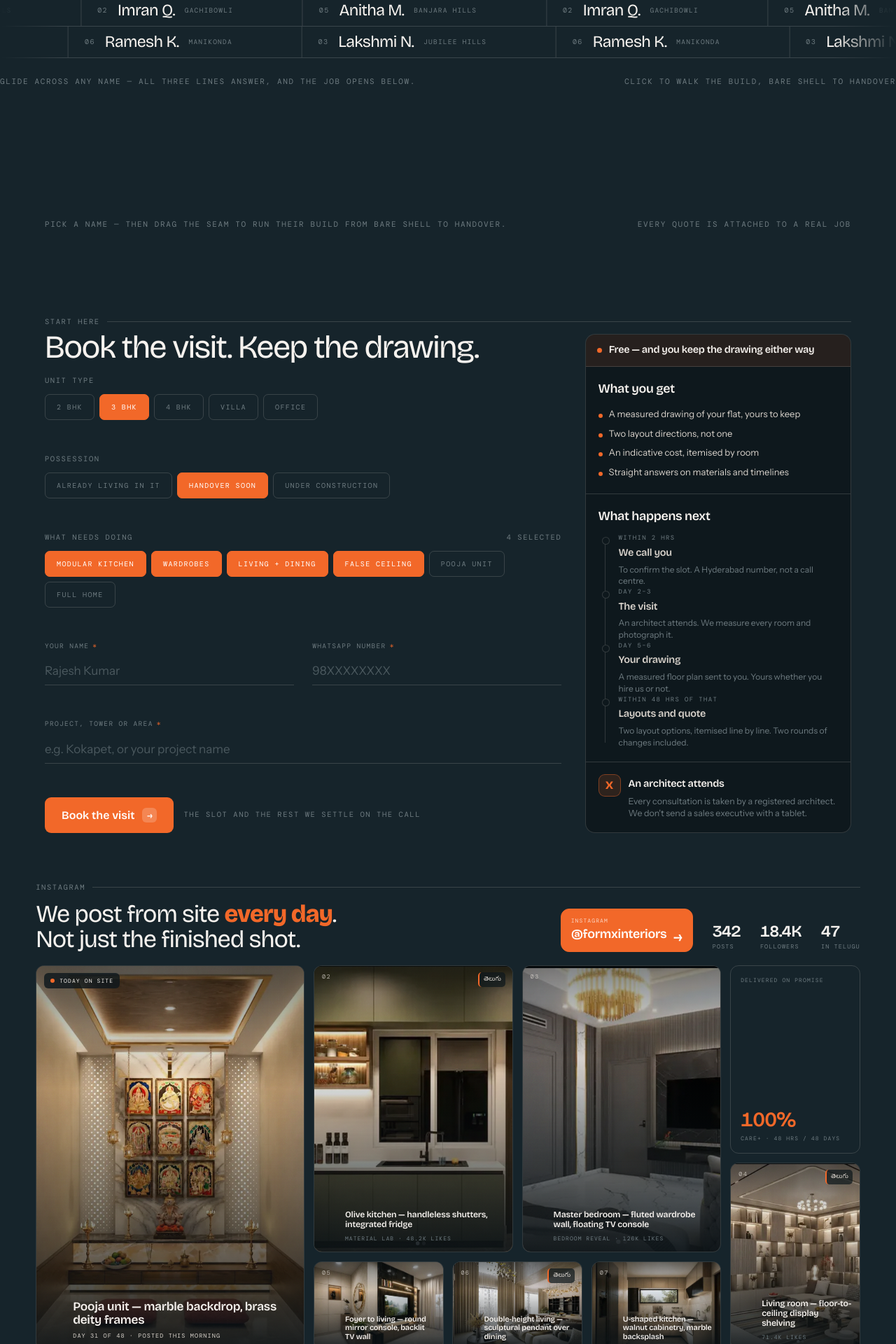
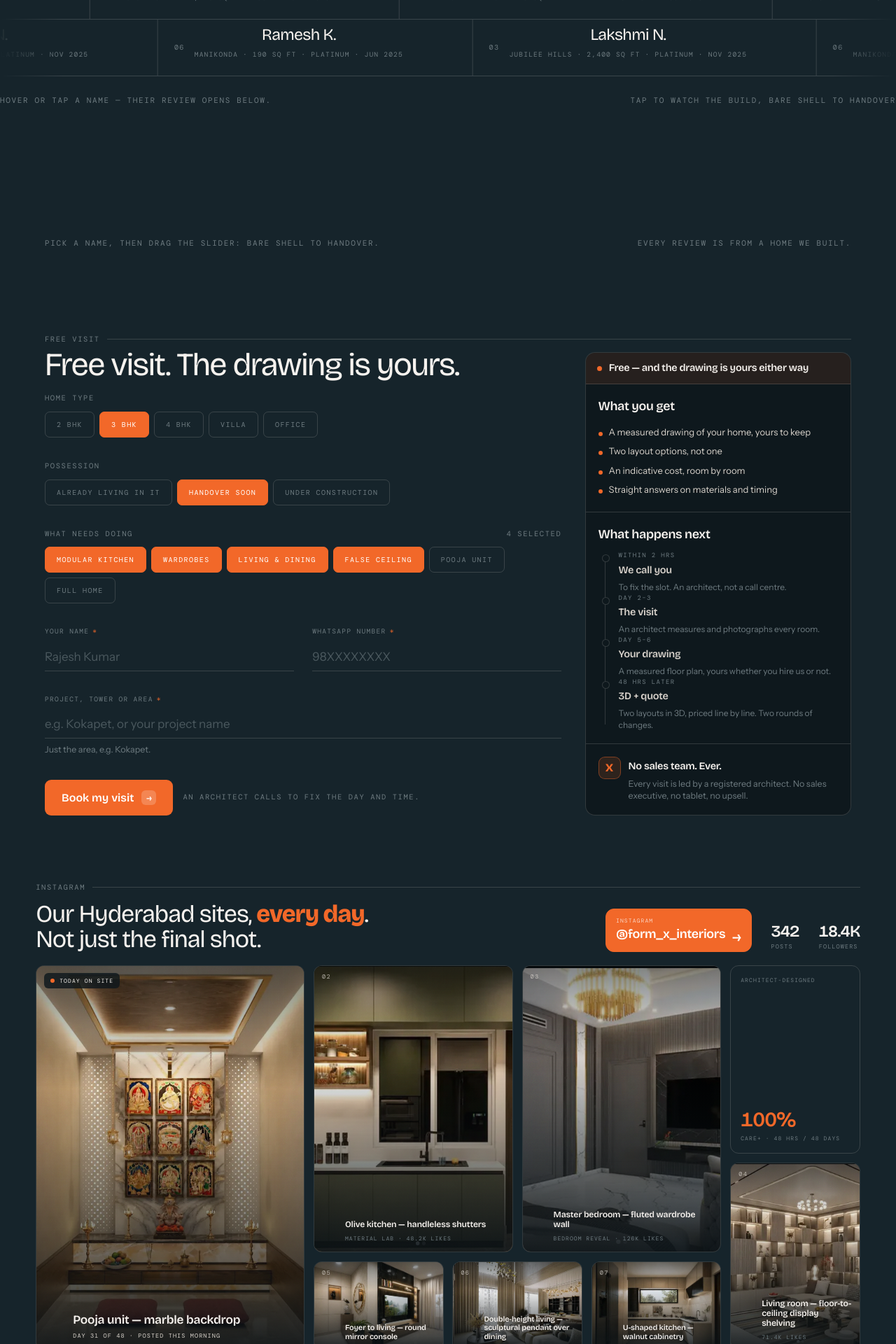
Before and after one commit to Zunasoft/formxinteriors, a Next.js app: page / in a window 1280 px wide. Shown: the part 8700-10620 px from the top of the page at 70% size. Built offline with nearby package versions, Linux system fonts and the light colour scheme.

Commit message:
changes in 11102026

```diff
--- a/components/Contact.css
+++ b/components/Contact.css
@@ -85,6 +85,7 @@
 .fx-contact textarea::placeholder { color: rgba(110, 123, 128, .6) }
 .fx-contact textarea { resize: none; min-height: 46px }
 .fx-contact .ct-two { display: grid; grid-template-columns: 1fr 1fr; gap: 0 26px }
+.fx-contact .ct-help { display: block; margin-top: 7px; font-size: 12.5px; color: var(--slate) }
 .fx-contact .ct-err { color: #E0794D; font-size: 12.5px; display: none }
 .fx-contact .ct-err.on { display: block }
 
--- a/components/Contact.js
+++ b/components/Contact.js
@@ -4,12 +4,12 @@ import "./Contact.css";
 
 const UNITS = ["2 BHK", "3 BHK", "4 BHK", "Villa", "Office"];
 const POSSESSIONS = ["Already living in it", "Handover soon", "Under construction"];
-const SCOPES = ["Modular kitchen", "Wardrobes", "Living + dining", "False ceiling", "Pooja unit", "Full home"];
+const SCOPES = ["Modular kitchen", "Wardrobes", "Living & dining", "False ceiling", "Pooja unit", "Full home"];
 const STAGES = [
-  { when: "Within 2 hrs", what: "We call you", note: "To confirm the slot. A Hyderabad number, not a call centre." },
-  { when: "Day 2–3", what: "The visit", note: "An architect attends. We measure every room and photograph it." },
-  { when: "Day 5–6", what: "Your drawing", note: "A measured floor plan sent to you. Yours whether you hire us or not." },
-  { when: "Within 48 hrs of that", what: "Layouts and quote", note: "Two layout options, itemised line by line. Two rounds of changes included." }
+  { when: "Within 2 hrs", what: "We call you", note: "To fix the slot. An architect, not a call centre." },
+  { when: "Day 2–3", what: "The visit", note: "An architect measures and photographs every room." },
+  { when: "Day 5–6", what: "Your drawing", note: "A measured floor plan, yours whether you hire us or not." },
+  { when: "48 hrs later", what: "3D + quote", note: "Two layouts in 3D, priced line by line. Two rounds of changes." }
 ];
 
 export default function Contact() {
@@ -55,14 +55,14 @@ export default function Contact() {
 
   return (
     <section className="fx-contact" id="book-visit">
-      <div className="ct-eyebrow"><span className="ct-mono">Start here</span></div>
+      <div className="ct-eyebrow"><span className="ct-mono">Free visit</span></div>
       <div className="ct-cols">
         {/* ============ left: the form ============ */}
         <div className="ct-left">
-          <h2 data-split>Book the visit. Keep the drawing.</h2>
+          <h2 data-split>Free visit. The drawing is yours.</h2>
           <div className={`ct-pane${booked ? " ct-out" : ""}`}>
             <div>
-              <div className="ct-glab"><span className="ct-mono">Unit type</span></div>
+              <div className="ct-glab"><span className="ct-mono">Home type</span></div>
               <div className="ct-opts">
                 {UNITS.map((u) => (
                   <button suppressHydrationWarning type="button" key={u} className="ct-opt"
@@ -110,14 +110,15 @@ export default function Contact() {
             <label className="ct-f"><span>Project, tower or area <i>*</i></span>
               <input suppressHydrationWarning type="text" ref={placeRef} placeholder="e.g. Kokapet, or your project name"
                 value={place} onChange={(e) => setPlace(e.target.value)} />
+              <small className="ct-help">Just the area, e.g. Kokapet.</small>
             </label>
             <div className={`ct-err${errB ? " on" : ""}`}>An area name is enough for now.</div>
 
             <div className="ct-gorow">
               <button suppressHydrationWarning type="button" className="ct-btn mag" data-cursor="book" onClick={submit}>
-                Book the visit <span>→</span>
+                Book my visit <span>→</span>
               </button>
-              <span className="ct-mono">The slot and the rest we settle on the call</span>
+              <span className="ct-mono">An architect calls to fix the day and time.</span>
             </div>
           </div>
 
@@ -137,15 +138,15 @@ export default function Contact() {
 
         {/* ============ right ============ */}
         <aside className="ct-side">
-          <div className="ct-fee"><i></i><b>Free — and you keep the drawing either way</b></div>
+          <div className="ct-fee"><i></i><b>Free — and the drawing is yours either way</b></div>
 
           <div className="ct-sbox">
             <h3>What you get</h3>
             <ul className="ct-gets">
-              <li>A measured drawing of your flat, yours to keep</li>
-              <li>Two layout directions, not one</li>
-              <li>An indicative cost, itemised by room</li>
-              <li>Straight answers on materials and timelines</li>
+              <li>A measured drawing of your home, yours to keep</li>
+              <li>Two layout options, not one</li>
+              <li>An indicative cost, room by room</li>
+              <li>Straight answers on materials and timing</li>
             </ul>
           </div>
 
@@ -168,8 +169,8 @@ export default function Contact() {
             <div className="ct-arch">
               <span className="ct-ic">X</span>
               <div>
-                <b>An architect attends</b>
-                <p>Every consultation is taken by a registered architect. We don't send a sales executive with a tablet.</p>
+                <b>No sales team. Ever.</b>
+                <p>Every visit is led by a registered architect. No sales executive, no tablet, no upsell.</p>
               </div>
             </div>
           </div>
--- a/components/FAQ.css
+++ b/components/FAQ.css
@@ -36,10 +36,16 @@
   max-width: 20ch;
   color: var(--fg);
 }
+/* 13 questions on one screen: two columns using the full width, tighter rows */
 .fx-faq-container {
-  margin-top: clamp(18px, 2.8vh, 30px);
+  margin-top: clamp(14px, 2.2vh, 26px);
+  display: grid;
+  grid-template-columns: 1fr 1fr;
+  gap: 0 clamp(28px, 4vw, 64px);
+  align-items: start;
+}
+.fx-faq-col {
   border-top: 1px solid var(--rule);
-  max-width: 1000px;
 }
 .fx-faq-q {
   border-bottom: 1px solid var(--rule);
@@ -47,11 +53,11 @@
 .fx-faq-summary {
   list-style: none;
   cursor: pointer;
-  padding: 16px 46px 16px 0;
+  padding: clamp(9px, 1.5vh, 14px) 40px clamp(9px, 1.5vh, 14px) 0;
   position: relative;
   font-family: var(--display);
   font-weight: 400;
-  font-size: clamp(18px, 1.9vw, 22px);
+  font-size: clamp(15px, 1.3vw, 19px);
   letter-spacing: -.02em;
   outline: none;
 }
@@ -73,23 +79,30 @@
   transform: translateY(-50%) rotate(135deg);
 }
 .fx-faq-a {
-  padding: 0 60px 24px 0;
+  padding: 0 40px clamp(12px, 2vh, 20px) 0;
   color: var(--mid);
   max-width: 72ch;
   animation: fx-faq-fade .3s var(--ease);
 }
 .fx-faq-a p {
   font-family: var(--body);
-  font-size: 16px;
-  line-height: 1.6;
+  font-size: 15px;
+  line-height: 1.55;
 }
 .fx-faq-a a {
   color: var(--ember);
   text-decoration: underline;
   text-underline-offset: 3px;
 }
+/* tablets / phones: one column, and let the section grow instead of clipping */
+@media (max-width: 900px) {
+  .fx-faq-section { height: auto; min-height: 100dvh; overflow: visible; }
+  .fx-faq-container { grid-template-columns: 1fr; }
+  .fx-faq-col + .fx-faq-col { border-top: none; }
+  .fx-faq-summary { font-size: 17px; padding-block: 14px; }
+}
 .fx-faq-lead {
-  margin-top: 24px;
+  margin-top: clamp(14px, 2.4vh, 24px);
   max-width: 52ch;
   color: var(--slate);
   font-family: var(--body);
--- a/components/Instagram.js
+++ b/components/Instagram.js
@@ -1,85 +1,101 @@
 import "./Instagram.css";
+
+/* Post cards. Caption = "[Room] — [one detail] · [Locality]"; alt text =
+   room + locality + Hyderabad. LOCALITY TO FILL per post — empty ones are left
+   out of the caption rather than guessed. */
+const POSTS = [
+  { room: "Pooja unit", detail: "marble backdrop", loc: "" },
+  { room: "Olive kitchen", detail: "handleless shutters", loc: "" },
+  { room: "Master bedroom", detail: "fluted wardrobe wall", loc: "" },
+  { room: "Living room", detail: "floor-to-ceiling display shelving", loc: "" },
+  { room: "Foyer to living", detail: "round mirror console", loc: "" },
+  { room: "Double-height living", detail: "sculptural pendant over dining", loc: "" },
+  { room: "U-shaped kitchen", detail: "walnut cabinetry", loc: "" },
+];
+const cap = (p) => p.room + " — " + p.detail + (p.loc ? " · " + p.loc : "");
+const alt = (p) => p.room + (p.loc ? " in " + p.loc : "") + ", Hyderabad — " + p.detail;
 
 export default function Instagram() {
   return (
     <section className="fx-instagram">
       <div className="ig-eyebrow"><span className="ig-mono">Instagram</span></div>
       <div className="ig-head">
-        <h2>We post from site <em>every day</em>. Not just the finished shot.</h2>
+        <h2>Our Hyderabad sites, <em>every day</em>. Not just the final shot.</h2>
         <div className="ig-stats">
-          <a className="ig-card ig-cta ig-cta-btn" href="https://www.instagram.com/form_x_interiors?stkn=MTg5YWptY3YweDd2bQ==" rel="noopener" target="_blank">
+          <a className="ig-card ig-cta ig-cta-btn" href="https://www.instagram.com/form_x_interiors/" rel="noopener" target="_blank">
             <div className="ig-lab">Instagram</div>
             <div style={{ display: "flex", justifyContent: "space-between", alignItems: "flex-end", gap: "10px" }}>
-              <span className="ig-at">@formxinteriors</span><span className="ig-arrow">→</span>
+              <span className="ig-at">@form_x_interiors</span><span className="ig-arrow">→</span>
             </div>
           </a>
+          {/* TO UPDATE: placeholder counts — replace with the real numbers from the profile
+              (true live counts need the Instagram Graph API on a business account) */}
           <div className="ig-stat"><b>342</b><span>Posts</span></div>
           <div className="ig-stat"><b>18.4K</b><span>Followers</span></div>
-          <div className="ig-stat"><b>47</b><span>In Telugu</span></div>
         </div>
       </div>
 
       <div className="ig-sheet">
         <a className="ig-tile ig-big ig-today ig-p1" href="#">
-          <img className="ig-shot" src="/vedios/1.png" alt="Pooja unit — marble backdrop, brass deity frames" />
+          <img className="ig-shot" src="/vedios/1.png" alt={alt(POSTS[0])} />
           <div className="ig-grain"></div><div className="ig-vg"></div>
           <div className="ig-flag"><i></i><span>Today on site</span></div>
           <div className="ig-cap">
-            <p>Pooja unit — marble backdrop, brass deity frames</p>
+            <p>{cap(POSTS[0])}</p>
             <div className="ig-meta">Day 31 of 48 · posted this morning</div>
           </div>
         </a>
 
         <a className="ig-tile ig-p2" href="#">
-          <img className="ig-shot" src="/vedios/2.png" alt="Olive kitchen — handleless shutters, integrated fridge" />
+          <img className="ig-shot" src="/vedios/2.png" alt={alt(POSTS[1])} />
           <div className="ig-grain"></div><div className="ig-vg"></div>
-          <span className="ig-no">02</span><span className="ig-kind ig-te">తెలుగు</span>
-          <div className="ig-cap"><p>Olive kitchen — handleless shutters, integrated fridge</p><div className="ig-views">Material Lab · 48.2K likes</div></div>
+          <span className="ig-no">02</span>
+          <div className="ig-cap"><p>{cap(POSTS[1])}</p><div className="ig-views">Material Lab · 48.2K likes</div></div>
         </a>
 
         <a className="ig-tile ig-p3" href="#">
-          <img className="ig-shot" src="/vedios/3.png" alt="Master bedroom — fluted wardrobe wall, floating TV console" />
+          <img className="ig-shot" src="/vedios/3.png" alt={alt(POSTS[2])} />
           <div className="ig-grain"></div><div className="ig-vg"></div>
           <span className="ig-no">03</span>
-          <div className="ig-cap"><p>Master bedroom — fluted wardrobe wall, floating TV console</p><div className="ig-views">Bedroom reveal · 126K likes</div></div>
+          <div className="ig-cap"><p>{cap(POSTS[2])}</p><div className="ig-views">Bedroom reveal · 126K likes</div></div>
         </a>
 
         <div className="ig-card ig-p4">
-          <div className="ig-lab">Delivered on promise</div>
+          <div className="ig-lab">Architect-designed</div>
           <div><div className="ig-num">100%</div><div className="ig-lab" style={{ marginTop: "6px" }}>Care+ · 48 hrs / 48 days</div></div>
         </div>
 
         <a className="ig-tile ig-p5" href="#">
-          <img className="ig-shot" src="/vedios/4.png" alt="Living room — floor-to-ceiling display shelving" />
+          <img className="ig-shot" src="/vedios/4.png" alt={alt(POSTS[3])} />
           <div className="ig-grain"></div><div className="ig-vg"></div>
-          <span className="ig-no">04</span><span className="ig-kind ig-te">తెలుగు</span>
-          <div className="ig-cap"><p>Living room — floor-to-ceiling display shelving</p><div className="ig-views">71.4K likes</div></div>
+          <span className="ig-no">04</span>
+          <div className="ig-cap"><p>{cap(POSTS[3])}</p><div className="ig-views">71.4K likes</div></div>
         </a>
 
         <a className="ig-tile ig-sq ig-p6" href="#">
-          <img className="ig-shot" src="/vedios/5.png" alt="Foyer to living — round mirror console, backlit TV wall" />
+          <img className="ig-shot" src="/vedios/5.png" alt={alt(POSTS[4])} />
           <div className="ig-grain"></div><div className="ig-vg"></div>
           <span className="ig-no">05</span>
-          <div className="ig-cap"><p>Foyer to living — round mirror console, backlit TV wall</p></div>
+          <div className="ig-cap"><p>{cap(POSTS[4])}</p></div>
         </a>
 
         <a className="ig-tile ig-sq ig-p7" href="#">
-          <img className="ig-shot" src="/vedios/6.png" alt="Double-height living — sculptural pendant over dining" />
+          <img className="ig-shot" src="/vedios/6.png" alt={alt(POSTS[5])} />
           <div className="ig-grain"></div><div className="ig-vg"></div>
-          <span className="ig-no">06</span><span className="ig-kind ig-te">తెలుగు</span>
-          <div className="ig-cap"><p>Double-height living — sculptural pendant over dining</p></div>
+          <span className="ig-no">06</span>
+          <div className="ig-cap"><p>{cap(POSTS[5])}</p></div>
         </a>
 
         <a className="ig-tile ig-sq ig-p8" href="#">
-          <img className="ig-shot" src="/vedios/7.png" alt="U-shaped kitchen — walnut cabinetry, marble backsplash" />
+          <img className="ig-shot" src="/vedios/7.png" alt={alt(POSTS[6])} />
           <div className="ig-grain"></div><div className="ig-vg"></div>
           <span className="ig-no">07</span>
-          <div className="ig-cap"><p>U-shaped kitchen — walnut cabinetry, marble backsplash</p></div>
+          <div className="ig-cap"><p>{cap(POSTS[6])}</p></div>
         </a>
       </div>
 
       <div className="ig-foot">
-        <span className="ig-strap">Designed by architects · Backed by <b>Care+</b> · Hyderabad</span>
+        <span className="ig-strap">Architects only · No sales team · Hyderabad</span>
         <span className="ig-mono">Updated daily from live sites</span>
       </div>
     </section>
--- a/components/Testimonials.css
+++ b/components/Testimonials.css
@@ -46,6 +46,7 @@
 .fx-testimonials .nm{font-family:var(--display);font-weight:400;font-size:clamp(15px,1.8vw,26px);line-height:1;
   letter-spacing:-.03em;color:var(--t-shell);transition:font-weight .2s}
 .fx-testimonials .item.match .nm{font-weight:600}
+.fx-testimonials .who{display:flex;flex-direction:column;gap:5px}
 .fx-testimonials .loc{font-family:var(--mono);font-size:9.5px;letter-spacing:.13em;text-transform:uppercase;color:var(--t-slate)}
 .fx-testimonials .go{font-family:var(--mono);font-size:9px;letter-spacing:.16em;text-transform:uppercase;color:var(--t-orange);
   opacity:0;transform:translateX(-6px);transition:.3s}
--- a/components/Testimonials.js
+++ b/components/Testimonials.js
@@ -52,8 +52,9 @@ export default function Testimonials() {
     function card(t, i) {
       return '<button class="item" type="button" data-i="' + i + '">' +
         '<span class="idx">' + String(i + 1).padStart(2, '0') + '</span>' +
-        '<span class="nm">' + t.n + '</span>' +
-        '<span class="loc">' + t.loc + '</span>' +
+        /* locality · area · tier · date under each name — locality words help local search */
+        '<span class="who"><span class="nm">' + t.n + '</span>' +
+        '<span class="loc">' + [t.loc, t.d.Area, t.d.Tier, t.when].join(' · ') + '</span></span>' +
         '<span class="go">Walk in →</span></button>';
     }
     /* each line gets its own exclusive slice of clients, so no name can ever appear in two lines at once */
@@ -352,8 +353,8 @@ export default function Testimonials() {
     <div className="fx-testimonials" id="reviews">
       <div className="wrap head">
         <div>
-          <div className="eyebrow"><span className="mono">Clients</span></div>
-          <h2>Fourteen homes, and the people who live in them.</h2>
+          <div className="eyebrow"><span className="mono">Reviews</span></div>
+          <h2>Hyderabad homes, and the families in them.</h2>
         </div>
         <div className="rating">
           <div className="stars" id="tstars"></div>
@@ -369,8 +370,8 @@ export default function Testimonials() {
 
       <div className="wrap det" id="tdet">
         <div className="idle">
-          <span className="mono">Glide across any name — all three lines answer, and the job opens below.</span>
-          <span className="mono">Click to walk the build, bare shell to handover</span>
+          <span className="mono">Hover or tap a name — their review opens below.</span>
+          <span className="mono">Tap to watch the build, bare shell to handover</span>
         </div>
         <div className="card" id="tcard">
           <blockquote className="cq" id="tcq"></blockquote>
@@ -380,8 +381,8 @@ export default function Testimonials() {
       </div>
 
       <div className="wrap hintline">
-        <span className="mono">Pick a name — then drag the seam to run their build from bare shell to handover.</span>
-        <span className="mono">Every quote is attached to a real job</span>
+        <span className="mono">Pick a name, then drag the slider: bare shell to handover.</span>
+        <span className="mono">Every review is from a home we built.</span>
       </div>
 
       <div id="tover" aria-hidden="true">
```
Also changed, not shown: components/FAQ.js (+122 -90 lines).
